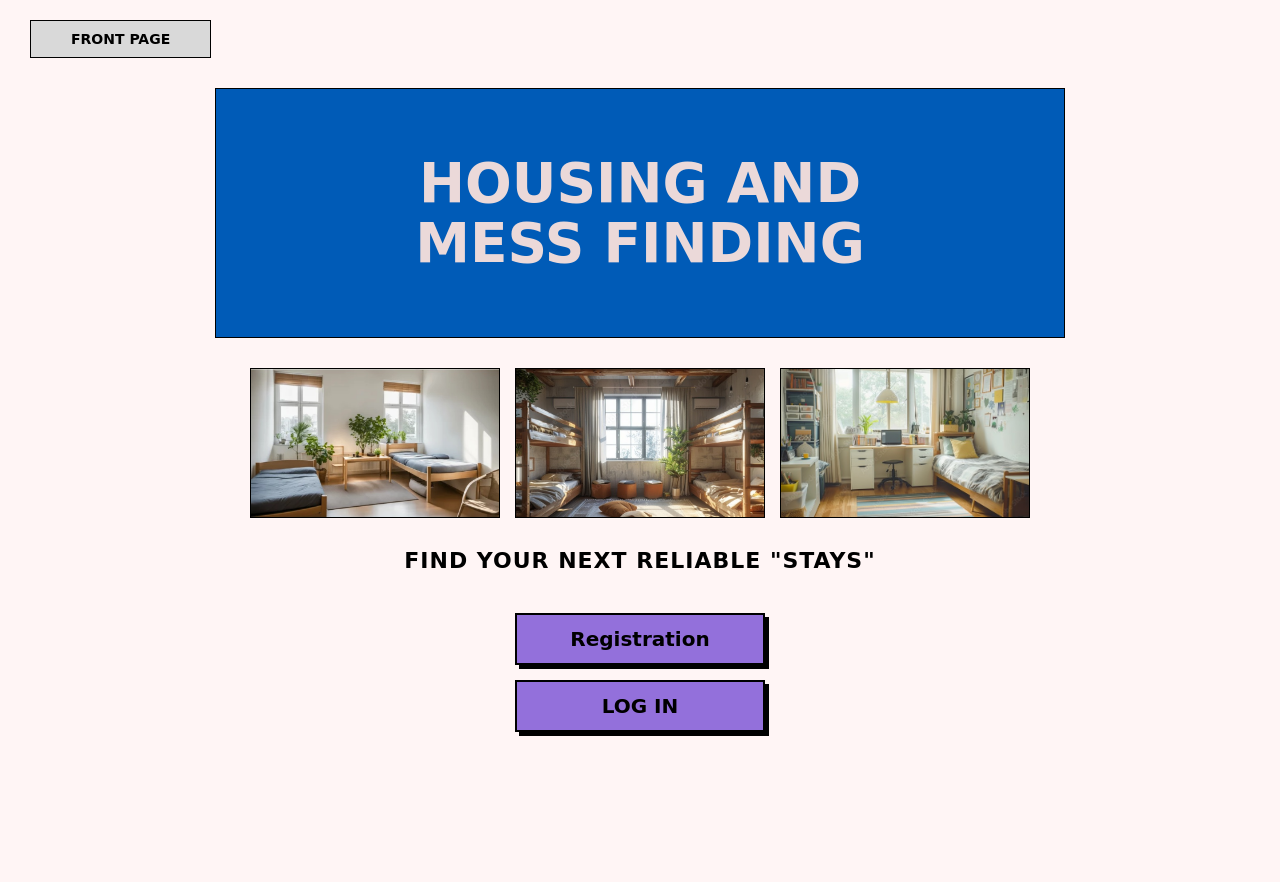
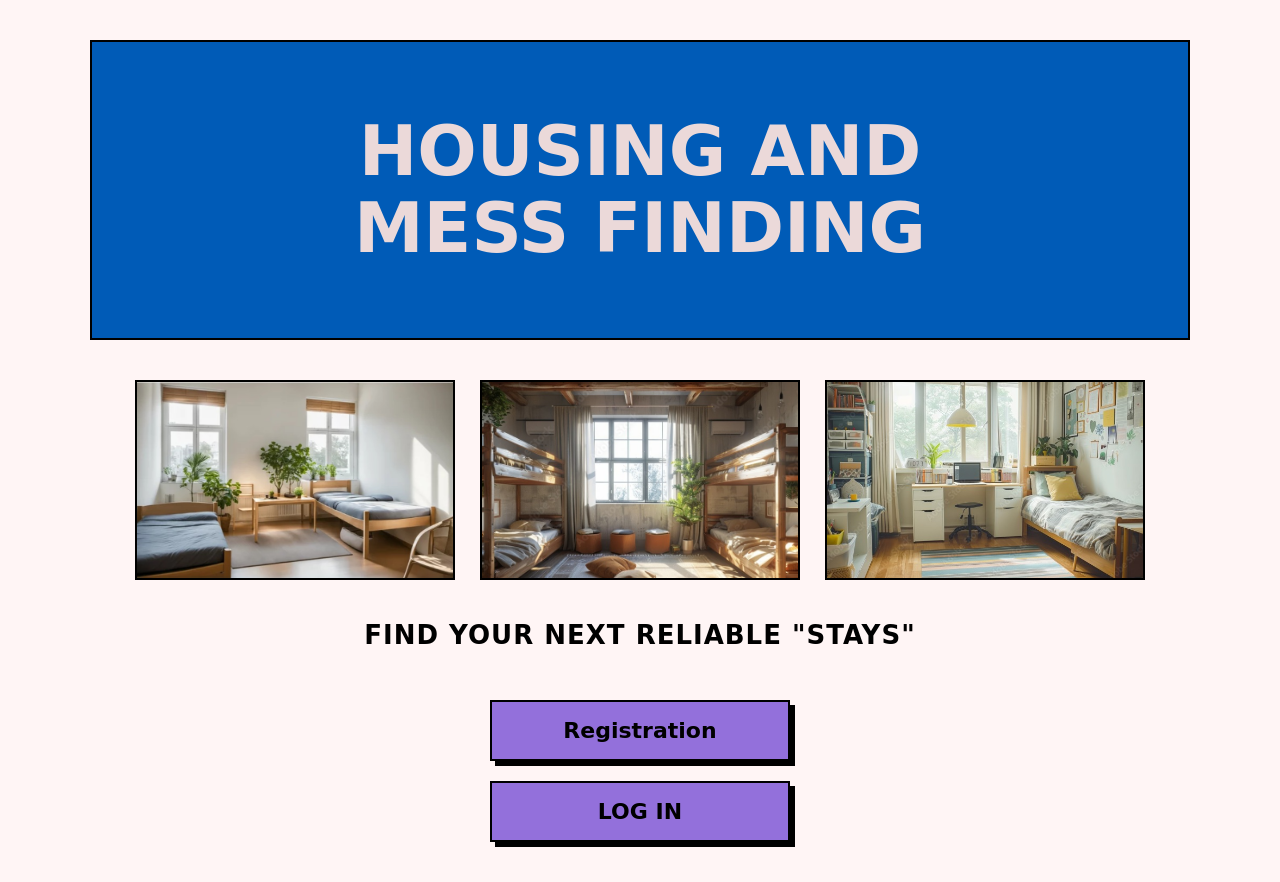
Before and after one commit to Riya1153/StayFinder, a Django app: page / in a window 1280 px wide. Before the commit the page ends 736 px from the top, so only its background shows below. Run offline with Django 5.2, Linux system fonts and the light colour scheme.

Commit message:
updated front page design

```diff
--- a/core/templates/front_page.html
+++ b/core/templates/front_page.html
@@ -5,109 +5,132 @@
     <meta charset="UTF-8">
     <meta name="viewport" content="width=device-width, initial-scale=1.0">
     <title>StayFinder - Front Page</title>
+
     <style>
-        * { margin: 0; padding: 0; box-sizing: border-box; font-family: 'Comic Sans MS', cursive, sans-serif; }
+        * {
+            margin: 0;
+            padding: 0;
+            box-sizing: border-box;
+            font-family: 'Comic Sans MS', cursive, sans-serif;
+        }
 
         body {
             background-color: #FFF5F5;
+        }
+
+        .container {
+            width: 100%;
+            min-height: 100vh;
             display: flex;
             flex-direction: column;
             align-items: center;
-            min-height: 100vh;
+            padding: 40px 20px;
         }
 
-        .top-left-box {
-            align-self: flex-start;
-            margin: 20px 0 0 30px;
-            background: #D9D9D9;
-            padding: 10px 40px;
-            border: 1px solid #000;
-            font-weight: bold;
-            font-size: 14px;
-        }
-
+        /* BIG BLUE BANNER */
         .blue-banner {
             background-color: #005BB7;
-            width: 90%;
-            max-width: 850px;
-            height: 250px;
+            width: 100%;
+            max-width: 1100px;
+            height: 300px;
             display: flex;
             align-items: center;
             justify-content: center;
-            margin-top: 30px;
-            margin-bottom: 30px;
-            border: 1px solid #000;
+            margin-bottom: 40px;
+            border: 2px solid #000;
         }
 
         .main-title {
             color: #EBD9D9;
-            font-size: 55px;
+            font-size: 70px;
             font-weight: bold;
-            line-height: 1.1;
             text-align: center;
             text-transform: uppercase;
+            line-height: 1.1;
         }
 
+        /* IMAGE ROW */
         .image-row {
             display: flex;
-            gap: 15px;
-            margin-bottom: 30px;
+            gap: 25px;
+            margin-bottom: 40px;
+            flex-wrap: wrap;
+            justify-content: center;
         }
 
         .img-box {
-            width: 250px;
-            height: 150px;
+            width: 320px;
+            height: 200px;
             object-fit: cover;
-            border: 1px solid #000;
+            border: 2px solid #000;
         }
 
+        /* TAGLINE */
         .tagline {
-            font-size: 22px;
+            font-size: 26px;
             font-weight: 900;
-            color: #000;
-            margin-bottom: 40px;
+            margin-bottom: 50px;
             text-transform: uppercase;
             letter-spacing: 1px;
+            text-align: center;
         }
 
+        /* BUTTONS */
         .btn-container {
             display: flex;
             flex-direction: column;
-            gap: 15px;
-            width: 250px;
+            gap: 20px;
+            width: 300px;
         }
 
         .btn {
-            background-color: #9370DB; /* Purple */
+            background-color: #9370DB;
             color: #000;
-            padding: 12px;
+            padding: 16px;
             text-decoration: none;
             font-weight: bold;
-            font-size: 20px;
+            font-size: 22px;
             text-align: center;
             border: 2px solid #000;
-            box-shadow: 4px 4px 0px #000;
+            box-shadow: 5px 5px 0px #000;
             transition: 0.3s;
         }
 
         .btn:hover {
+            transform: translateY(3px);
             box-shadow: 2px 2px 0px #000;
-            transform: translateY(2px);
+        }
+
+        /* RESPONSIVE */
+        @media (max-width: 768px) {
+            .main-title {
+                font-size: 40px;
+            }
+
+            .img-box {
+                width: 90%;
+                height: 180px;
+            }
+
+            .btn-container {
+                width: 90%;
+            }
         }
     </style>
 </head>
+
 <body>
 
-    <div class="top-left-box">FRONT PAGE</div>
+<div class="container">
 
     <div class="blue-banner">
         <h1 class="main-title">HOUSING AND<br>MESS FINDING</h1>
     </div>
 
     <div class="image-row">
-        <img src="{% static 'images/mess1.png' %}" class="img-box" alt="mess1">
-        <img src="{% static 'images/mess2.png' %}" class="img-box" alt="mess2">
-        <img src="{% static 'images/mess3.png' %}" class="img-box" alt="mess3">
+        <img src="{% static 'images/mess1.png' %}" class="img-box">
+        <img src="{% static 'images/mess2.png' %}" class="img-box">
+        <img src="{% static 'images/mess3.png' %}" class="img-box">
     </div>
 
     <p class="tagline">FIND YOUR NEXT RELIABLE "STAYS"</p>
@@ -117,5 +140,7 @@
         <a href="{% url 'login' %}" class="btn">LOG IN</a>
     </div>
 
+</div>
+
 </body>
 </html>
```
